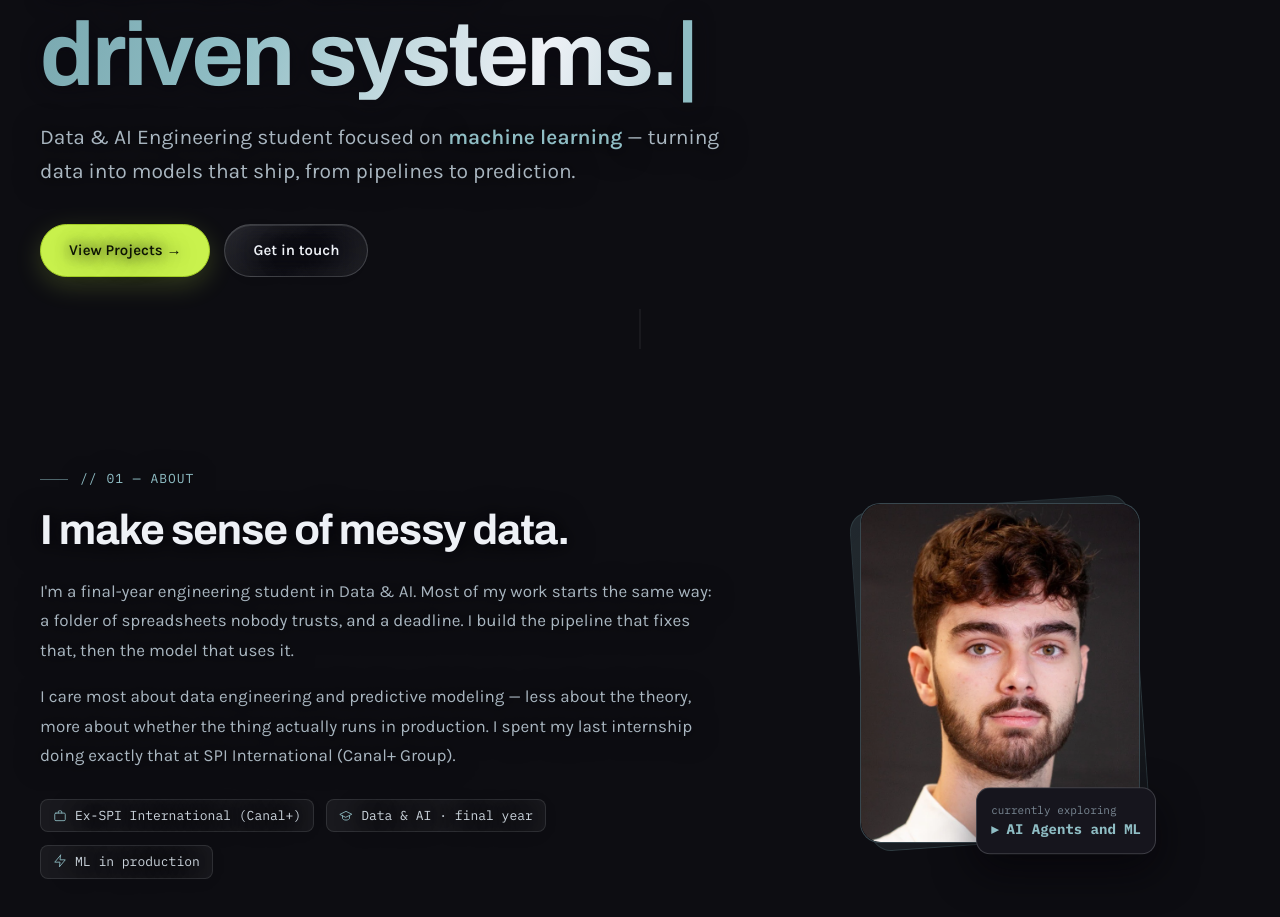
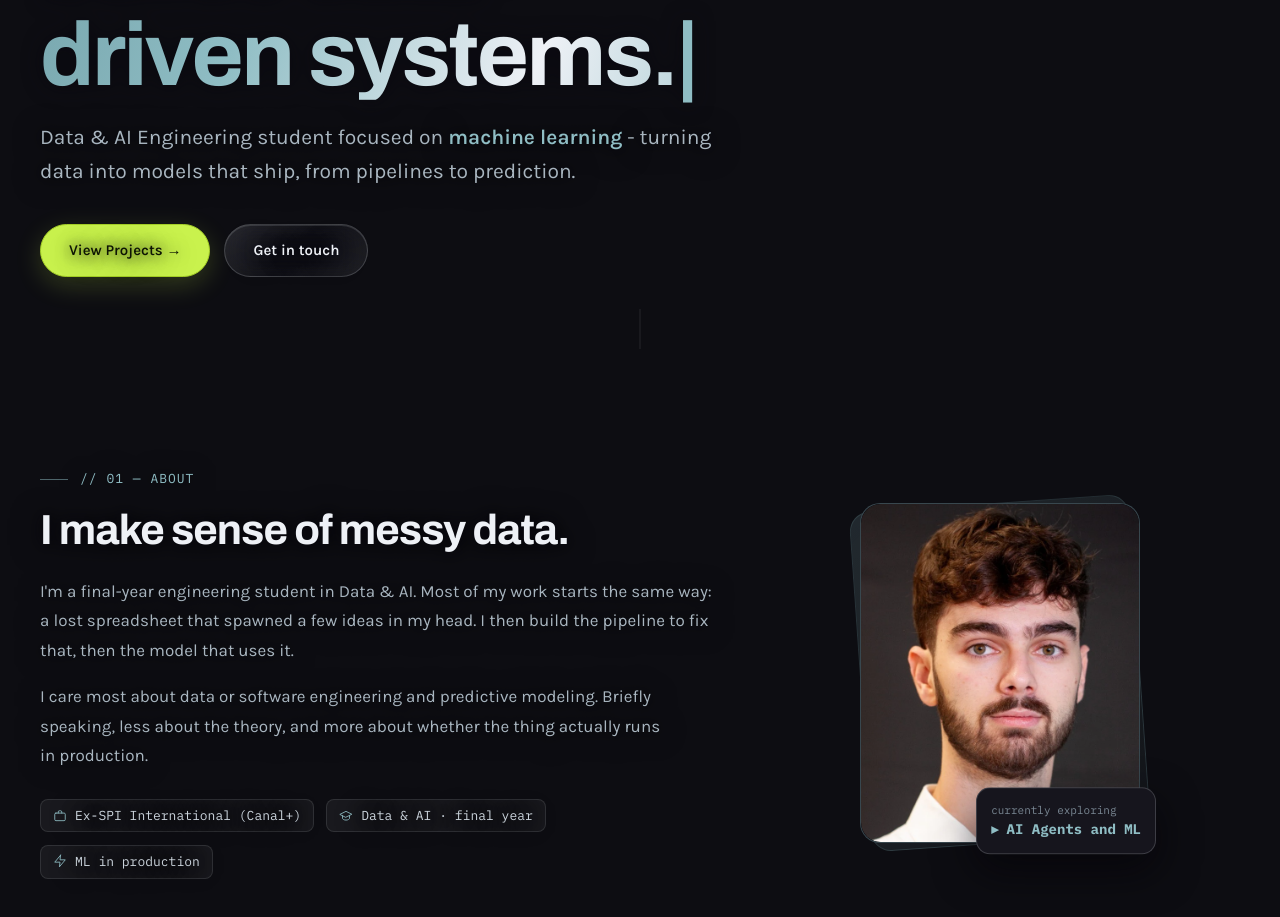
Before and after one commit to CrispyChicken2/My-Web-Portfolio, a React (Vite) app: page / in a window 1280 px wide. Shown: the part 369-1286 px from the top of the page. Built offline with nearby package versions, Linux system fonts and the light colour scheme.

Commit message:
content update

```diff
--- a/src/data/content.js
+++ b/src/data/content.js
@@ -42,7 +42,7 @@ const en = {
     line: 'builds data-driven systems.',
     roles: ['predictive modeling', 'data engineering', 'machine learning', 'data pipelines'],
     sentencePrefix: 'Data & AI Engineering student focused on',
-    sentenceSuffix: '— turning data into models that ship, from pipelines to prediction.',
+    sentenceSuffix: '- turning data into models that ship, from pipelines to prediction.',
     viewProjects: 'View Projects →',
     getInTouch: 'Get in touch',
     scrollLabel: 'Scroll to content',
@@ -52,8 +52,8 @@ const en = {
     label: '// 01 — ABOUT',
     heading: 'I make sense of messy data.',
     paragraphs: [
-      "I'm a final-year engineering student in Data & AI. Most of my work starts the same way: a folder of spreadsheets nobody trusts, and a deadline. I build the pipeline that fixes that, then the model that uses it.",
-      "I care most about data engineering and predictive modeling — less about the theory, more about whether the thing actually runs in production. I spent my last internship doing exactly that at SPI International (Canal+ Group).",
+      "I'm a final-year engineering student in Data & AI. Most of my work starts the same way: a lost spreadsheet that spawned a few ideas in my head. I then build the pipeline to fix that, then the model that uses it.",
+      "I care most about data or software engineering and predictive modeling. Briefly speaking, less about the theory, and more about whether the thing actually runs in production.",
     ],
     tags: [
       { icon: 'briefcase', label: 'Ex-SPI International (Canal+)' },
@@ -174,7 +174,7 @@ const fr = {
     line: 'fait parler les données.',
     roles: ['modélisation prédictive', 'data engineering', 'machine learning', 'pipelines de données'],
     sentencePrefix: 'Étudiant-ingénieur en Data & IA, spécialisé en',
-    sentenceSuffix: '— je transforme les données en modèles qui tournent en production, du pipeline à la prédiction.',
+    sentenceSuffix: '- je transforme les données en modèles qui tournent en production, du pipeline à la prédiction.',
     viewProjects: 'Voir les projets →',
     getInTouch: 'Me contacter',
     scrollLabel: 'Défiler vers le contenu',
@@ -184,8 +184,8 @@ const fr = {
     label: '// 01 — À PROPOS',
     heading: 'Je remets de l\'ordre dans les données.',
     paragraphs: [
-      "Étudiant-ingénieur en dernière année, spécialisation Data & IA. Mes missions commencent presque toujours pareil : un tableur que plus personne ne veut ouvrir, et une échéance. Je construis le pipeline qui répare ça, puis le modèle qui s'en sert.",
-      "Ce qui m'intéresse vraiment, c'est le data engineering et la modélisation prédictive — moins la théorie, plus la question de savoir si le modèle tourne encore une fois en prod. C'est exactement ce que j'ai fait pendant mon stage chez SPI International (Groupe Canal+).",
+      "Étudiant-ingénieur en dernière année, spécialisation Data & IA. Mes missions commencent presque toujours pareil : un tableur qui fait apparaitre des idées dans ma tête. Je construis ensuite le pipeline qui le répare, puis le modèle qui s'en sert.",
+      "Ce qui m'intéresse vraiment, c'est le data et software engineering et la modélisation prédictive. Autrement dit, moins la théorie, plus la question de savoir si le modèle tourne encore une fois déployé. ",
     ],
     tags: [
       { icon: 'briefcase', label: 'Ex-SPI International (Canal+)' },
```
